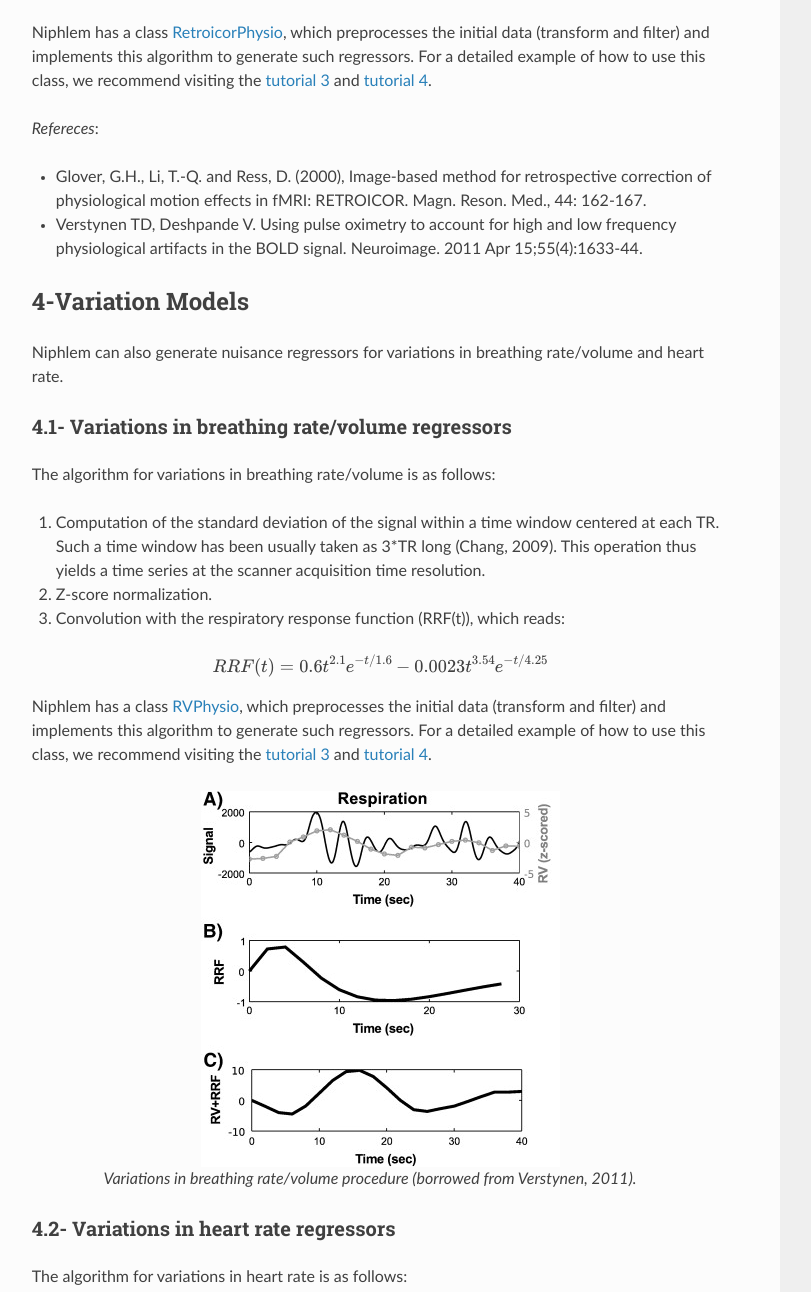
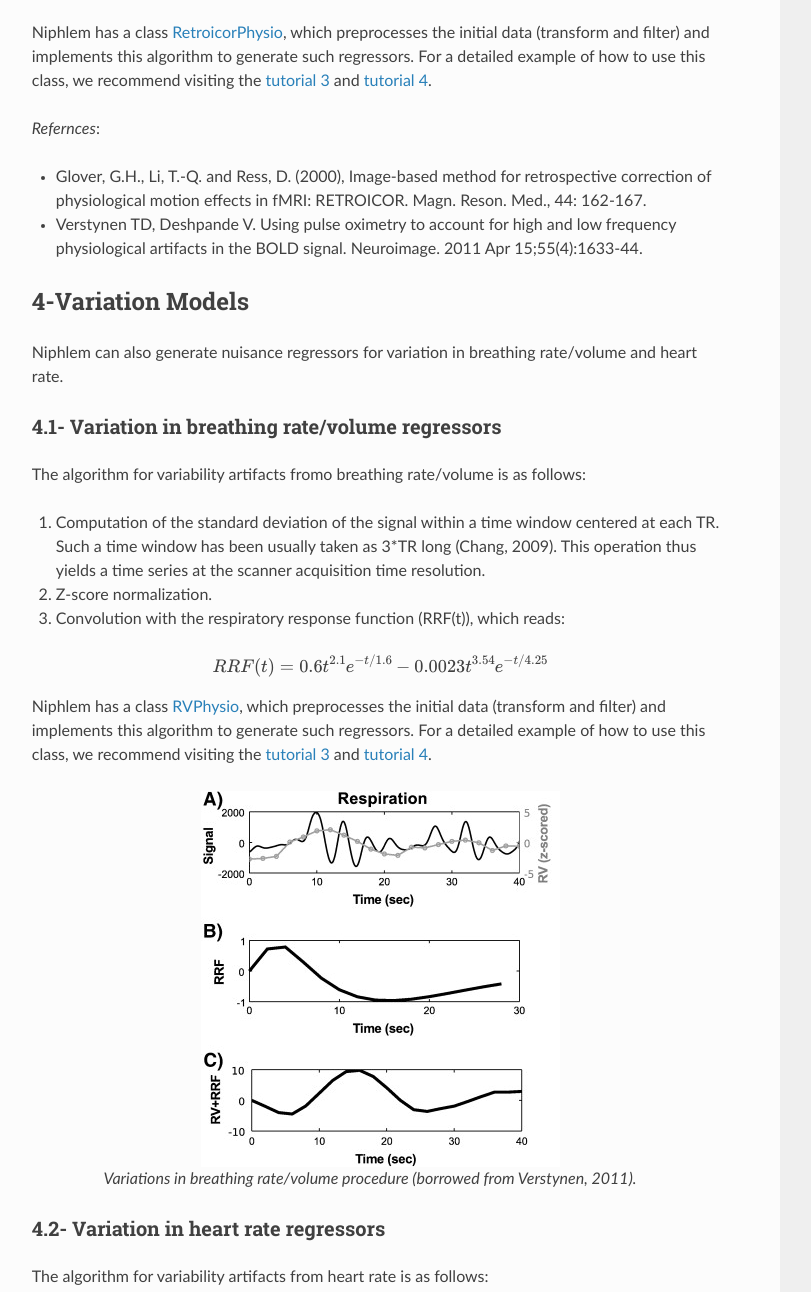
Before and after one commit to CoAxLab/niphlem, a plain HTML site: page docs/user_guide.html in a window 1280 px wide. Shown: the part 2314-3606 px from the top of the page, without its empty margins (320-1131 px from the left). Drawn offline with nearby package versions, Linux system fonts and the light colour scheme.

Commit message:
User guide updates

```diff
--- a/docs/user_guide.html
+++ b/docs/user_guide.html
@@ -58,8 +58,8 @@
 </li>
 <li class="toctree-l2"><a class="reference internal" href="#retroicor-models">3-RETROICOR Models</a></li>
 <li class="toctree-l2"><a class="reference internal" href="#variation-models">4-Variation Models</a><ul>
-<li class="toctree-l3"><a class="reference internal" href="#variations-in-breathing-rate-volume-regressors">4.1- Variations in breathing rate/volume regressors</a></li>
-<li class="toctree-l3"><a class="reference internal" href="#variations-in-heart-rate-regressors">4.2- Variations in heart rate regressors</a></li>
+<li class="toctree-l3"><a class="reference internal" href="#variation-in-breathing-rate-volume-regressors">4.1- Variation in breathing rate/volume regressors</a></li>
+<li class="toctree-l3"><a class="reference internal" href="#variation-in-heart-rate-regressors">4.2- Variation in heart rate regressors</a></li>
 </ul>
 </li>
 <li class="toctree-l2"><a class="reference internal" href="#reports">5-Reports</a></li>
@@ -174,7 +174,7 @@
 <p class="caption"><span class="caption-text">RETROICOR algorithm procedure (borrowed from Verstynen, 2011).</span><a class="headerlink" href="#id5" title="Permalink to this image"></a></p>
 </div>
 <p>Niphlem has a class <a class="reference external" href="https://coaxlab.github.io/niphlem/api.html#niphlem.models.RetroicorPhysio">RetroicorPhysio</a>, which preprocesses the initial data (transform and filter) and implements this algorithm to generate such regressors. For a detailed example of how to use this class, we recommend visiting the <a class="reference external" href="https://coaxlab.github.io/niphlem/tutorials/tutorial3.html">tutorial 3</a> and <a class="reference external" href="https://coaxlab.github.io/niphlem/tutorials/tutorial4.html">tutorial 4</a>.</p>
-<p><em>Refereces</em>:</p>
+<p><em>Refernces</em>:</p>
 <ul class="simple">
 <li><p>Glover, G.H., Li, T.-Q. and Ress, D. (2000), Image-based method for retrospective correction of physiological motion effects in fMRI: RETROICOR. Magn. Reson. Med., 44: 162-167.</p></li>
 <li><p>Verstynen TD, Deshpande V. Using pulse oximetry to account for high and low frequency physiological artifacts in the BOLD signal. Neuroimage. 2011 Apr 15;55(4):1633-44.</p></li>
@@ -182,10 +182,10 @@
 </div>
 <div class="section" id="variation-models">
 <h2>4-Variation Models<a class="headerlink" href="#variation-models" title="Permalink to this headline"></a></h2>
-<p>Niphlem can also generate nuisance regressors for variations in breathing rate/volume and heart rate.</p>
-<div class="section" id="variations-in-breathing-rate-volume-regressors">
-<h3>4.1- Variations in breathing rate/volume regressors<a class="headerlink" href="#variations-in-breathing-rate-volume-regressors" title="Permalink to this headline"></a></h3>
-<p>The algorithm for variations in breathing rate/volume is as follows:</p>
+<p>Niphlem can also generate nuisance regressors for variation in breathing rate/volume and heart rate.</p>
+<div class="section" id="variation-in-breathing-rate-volume-regressors">
+<h3>4.1- Variation in breathing rate/volume regressors<a class="headerlink" href="#variation-in-breathing-rate-volume-regressors" title="Permalink to this headline"></a></h3>
+<p>The algorithm for variability artifacts fromo breathing rate/volume is as follows:</p>
 <ol class="arabic simple">
 <li><p>Computation of the standard deviation of the signal within a time window centered at each TR. Such a time window has been usually taken as 3*TR long (Chang, 2009). This operation thus yields a time series at the scanner acquisition time resolution.</p></li>
 <li><p>Z-score normalization.</p></li>
@@ -199,9 +199,9 @@
 <p class="caption"><span class="caption-text">Variations in breathing rate/volume procedure (borrowed from Verstynen, 2011).</span><a class="headerlink" href="#id6" title="Permalink to this image"></a></p>
 </div>
 </div>
-<div class="section" id="variations-in-heart-rate-regressors">
-<h3>4.2- Variations in heart rate regressors<a class="headerlink" href="#variations-in-heart-rate-regressors" title="Permalink to this headline"></a></h3>
-<p>The algorithm for variations in heart rate is as follows:</p>
+<div class="section" id="variation-in-heart-rate-regressors">
+<h3>4.2- Variation in heart rate regressors<a class="headerlink" href="#variation-in-heart-rate-regressors" title="Permalink to this headline"></a></h3>
+<p>The algorithm for variability artifacts from heart rate is as follows:</p>
 <ol class="arabic simple">
 <li><p>Computation of the average deviation in inter-event interval (i.e., ms between R-components of the QRS complex), per second,  within a time window centered at each TR. Such a time window has been usually taken as 3*TR long (Chang, 2009). This operation thus yields a time series at the scanner acquisition time resolution.</p></li>
 <li><p>Z-score normalization.</p></li>
```
Also changed, not shown: docs/_sources/user_guide.rst.txt, docs/searchindex.js, 2 other files.
